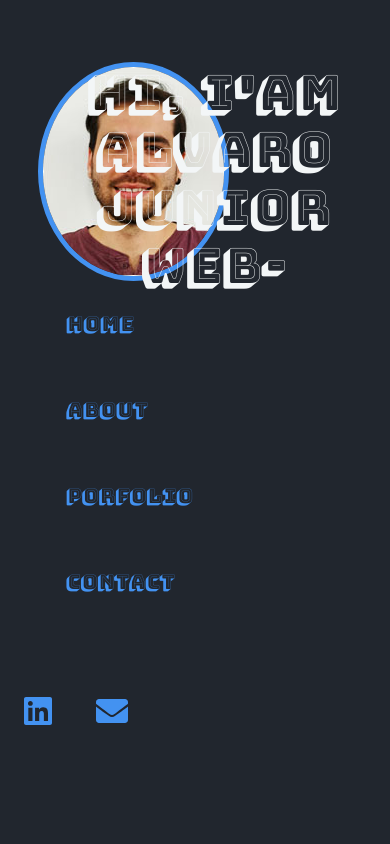
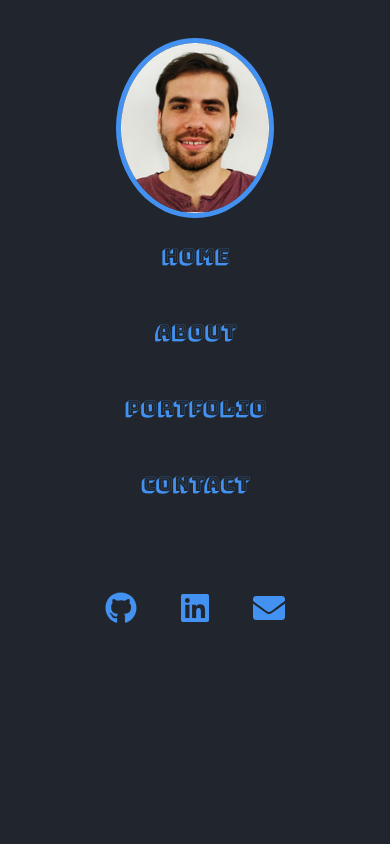
Before and after one commit to Anieto86/alvaro-web-portfolio, a React (Create React App) app: page / in a window 390 px wide. Shown: the top 844 px of the page. Built offline with nearby package versions, Linux system fonts and the light colour scheme; a web font is replaced by a local one.

Commit message:
porfolio responsive

```diff
--- a/src/App.js
+++ b/src/App.js
@@ -25,27 +25,52 @@ function App() {
   return (
     <Router>
       <div className=' App'>
-        <br />
-
         <Route exact path='/'>
+          <div className='container'>
+            <div className='row'>
+              <div className='col-lg-2 col-md-10 col-sm-10'>
                 <Header />
-          <Home/>
+              </div>
+              <div className='col-10 col-md-10 col-sm-10'>
+                <Home />
+              </div>
+            </div>
+          </div>
         </Route>
 
-
         <Route path='/about'>
+          <div className='container'>
+            <div className='row'>
+              <div className='col-lg-2 col-md-10 col-sm-10'>
                 <Header />
+              </div>
+              <div className='col-10 col-md-10 col-sm-10'>
                 <About />
+              </div>
+            </div>
+          </div>
         </Route>
 
         <Route path='/contact'>
+          <div className='container'>
+            <div className='row'>
+              <div className='col-lg-2 col-md-10 col-sm-10'>
                 <Header />
+              </div>
+              <div className='col-9'>
                 <Contact />
+              </div>
+            </div>
+          </div>
         </Route>
 
         <Route path='/porfolio'>
+          <div className='container'>
+            <div className='row'>
+              <div className='col-lg-2 col-md-10 col-sm-10'>
                 <Header />
-          <div className='container profolioAPP'>
+              </div>
+              <div className='profolioAPP col-10'>
                 <Porfolio
                   name='ChemDye'
                   message='ChemDye born with the idea to help researchers to achieve their goals using the powerful tool of visual communication'
@@ -64,7 +89,9 @@ function App() {
                   name='GOT'
                   message='Search app for fans of the Game of Thrones saga, where users can learn more about their favourite characters'
                   photo={got}
-              links={"https://nicolegeorge.github.io/suicide-squad-GoT-app/"}
+                  links={
+                    "https://nicolegeorge.github.io/suicide-squad-GoT-app/"
+                  }
                   button='GOT'
                 />
                 <Porfolio
@@ -95,7 +122,6 @@ function App() {
                   links={"https://github.com/Anieto86/5-work-days-scheduler"}
                   button='Work Day Scheduler'
                 />
-
                 <Porfolio
                   name='Password Generator'
                   message='Create an application that generates a random password based on user-selected criteria.'
@@ -103,6 +129,8 @@ function App() {
                   links={"https://github.com/Anieto86/3-password-generator"}
                   button='Password Generator'
                 />
+              </div>
+            </div>
           </div>
         </Route>
       </div>
--- a/src/components/Contact.js
+++ b/src/components/Contact.js
@@ -13,7 +13,7 @@ const ContactStyle = styled.form`
   justify-content: center;
   font-family: "Signika", sans-serif;
   margin-top: 5%;
-  width: 75%;
+  margin-left: 30%;
   text-align: center;
   color: #f3f6f7;
   font-family: "Bungee Shade", cursive;
@@ -55,10 +55,9 @@ export default function Contact() {
   };
 
   return (
-
-    <ContactStyle className='row contact' onSubmit={handleSubmit}>
-     <h1 style={{marginBottom:"5%"}}>Contact</h1>
-      <div className=' container col-md-6 col-sm-12 '>
+    <ContactStyle onSubmit={handleSubmit}>
+      <div className=' container '>
+        <h1 style={{ marginBottom: "5%" }}>Contact</h1>
         <div className='form-group'>
           <label>Name</label>
           <input
--- a/src/components/Header.js
+++ b/src/components/Header.js
@@ -15,8 +15,8 @@ import alvaro from "./img/alvaro.jpg";
 const HeadStyle = styled.div`
   text-align: center;
   height: auto;
-  width: 15%;
-  float: left;
+  // width: 15%;
+  // float: left;
   padding: 30px;
   border-end-end-radius: 50px;
   border-radius: 50px;
@@ -26,12 +26,9 @@ const HeadStyle = styled.div`
 `;
 
 const ImgAlvaro = styled.img`
-  //max-width: auto;
-  height: auto;
+ height:180px;
   border-radius: 50%;
   border: 5px solid;
-  display: block;
-  margin: auto;
   border-color: #4392f1;
   &:hover {
     border-color: #0fffc7;
@@ -41,8 +38,8 @@ const ImgAlvaro = styled.img`
 const ButtonLinks = styled.button`
   font-size: 20px;
   padding: 8px;
-  margin: 20px;
-  margin-right: 2rem;
+  margin: 15px;
+  margin-left: 1rem;
   border-radius: 50px;
   color: #4392f1;
   background: none;
@@ -65,23 +62,23 @@ const HeaderIconsStyle = styled.div`
 
 export default function Header() {
   return (
-    <HeadStyle className='container'>
-      <ImgAlvaro src={alvaro} alt='Responsive image' />
+    <HeadStyle>
+      <ImgAlvaro src={alvaro} alt='Resposive image ' />
+      <div className='container' style={{display: 'flex',  flexDirection: "column",  alignItems: 'center'}}>
         <Link type='button' to='/'>
-        <ButtonLinks> Home</ButtonLinks>
+          <ButtonLinks>Home</ButtonLinks>
         </Link>
         <Link type='button' to='/about'>
           <ButtonLinks>About</ButtonLinks>
         </Link>
-
         <Link type='button' to='/Porfolio'>
-        <ButtonLinks>Porfolio</ButtonLinks>
+          <ButtonLinks>Portfolio</ButtonLinks>
         </Link>
 
         <Link type='button' to='/Contact'>
           <ButtonLinks>Contact</ButtonLinks>
         </Link>
-
+      </div>
       <HeaderIconsStyle>
         <a href={"https://github.com/Anieto86"}>
           <FontAwesomeIcon
@@ -102,7 +99,6 @@ export default function Header() {
           />
         </a>
       </HeaderIconsStyle>
-
     </HeadStyle>
   );
 }
--- a/src/components/Home.js
+++ b/src/components/Home.js
@@ -3,7 +3,8 @@ import React from "react";
 import styled from "styled-components";
 
 const HomeTitleStyled = styled.h2`
-  margin-top: 2rem;
+  margin-top: 3rem;
+  padding:1rem;
   font-size: 3rem;
   color: #f3f6f7;
   font-family: "Bungee Shade", cursive;
@@ -18,16 +19,10 @@ const HomeTitleStyled = styled.h2`
 
 export default function Home() {
   return (
-    <HomeTitleStyled className='container '>
-      <div className=' row-md-12 row-sm-12'>
-        <div className='container col-lg-12 col-md-12 col-sm-12'>
+    <HomeTitleStyled>
       Hi, I'am Alvaro <br />
-      Junior Web-Developer
-      <br />
-      <br />
-      <h3>Jr web developer</h3>
-      </div>
-      </div>
+
+      <h2>Jr web developer</h2>
     </HomeTitleStyled>
   );
 }
--- a/src/components/Porfolio.js
+++ b/src/components/Porfolio.js
@@ -2,8 +2,7 @@ import React from "react";
 import styled from "styled-components";
 
 const PorfolioStyled = styled.div`
-   width: auto;
-   float:right;
+
 
 `;
 
@@ -13,11 +12,11 @@ const CardStyled = styled.div`
   background-color: #c7c6c6;
   display: block;
   position: relative;
-  width: 300px;
+  width: 250px;
   background-color: #f2f8f9;
   border-radius: 4px;
   padding: 10px 10px;
-  margin: 12px;
+  margin: 10px;
   text-decoration: none;
   z-index: 0;
   overflow: hidden;
@@ -66,9 +65,7 @@ const ButtonLinks = styled.button`
 export default function Porfolio(props) {
   return (
 
-    <PorfolioStyled className=' container  '>
-      <div className=' row-md-12 row-sm-12'>
-        <div className='container col-lg-12 col-md-12 col-sm-12'>
+    <PorfolioStyled>
         <CardStyled >
           <img src={props.photo} className='card-img-top' alt='/' />
           <div className='card-body'>
@@ -86,8 +83,6 @@ export default function Porfolio(props) {
             </a>
           </div>
         </CardStyled>
-      </div>
-      </div>
     </PorfolioStyled>
   );
 }
```
Also changed, not shown: src/App.css (line endings or trailing spaces). Lines whose indentation alone changed are shown as unchanged.
